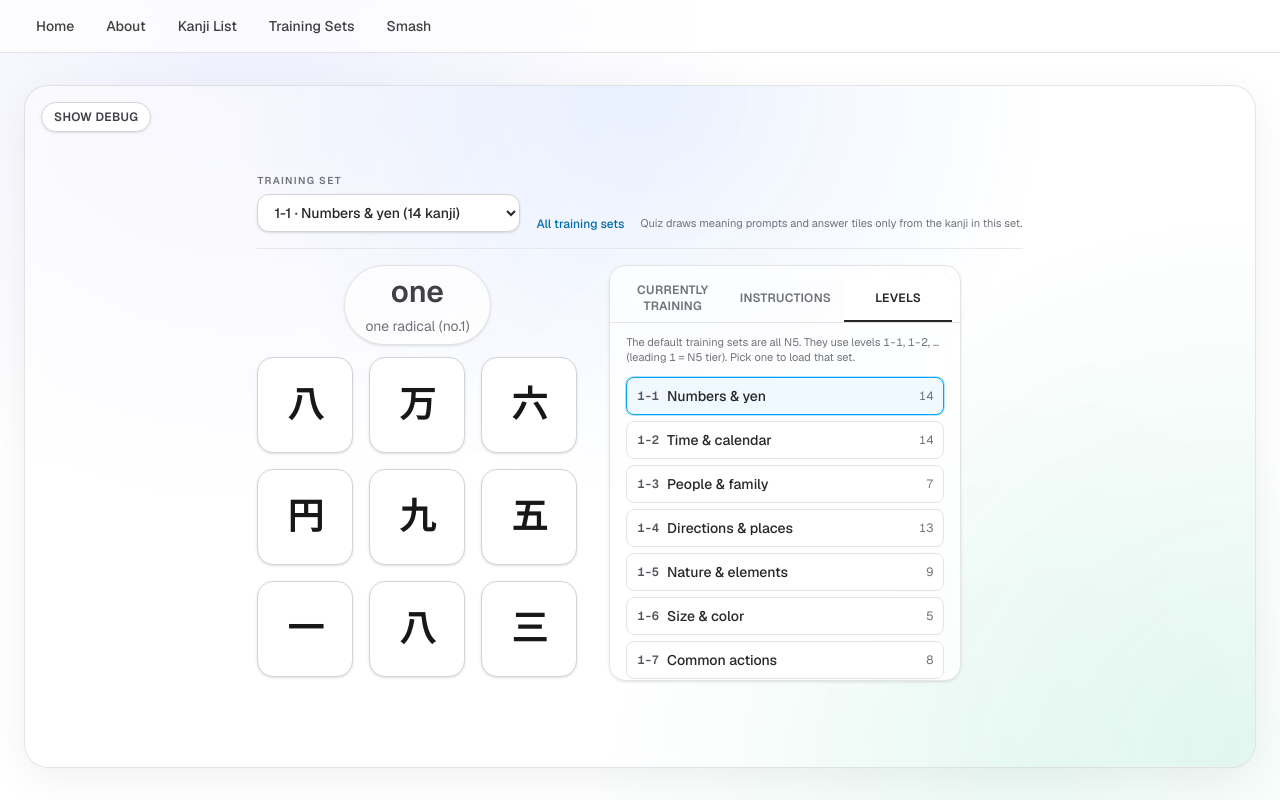
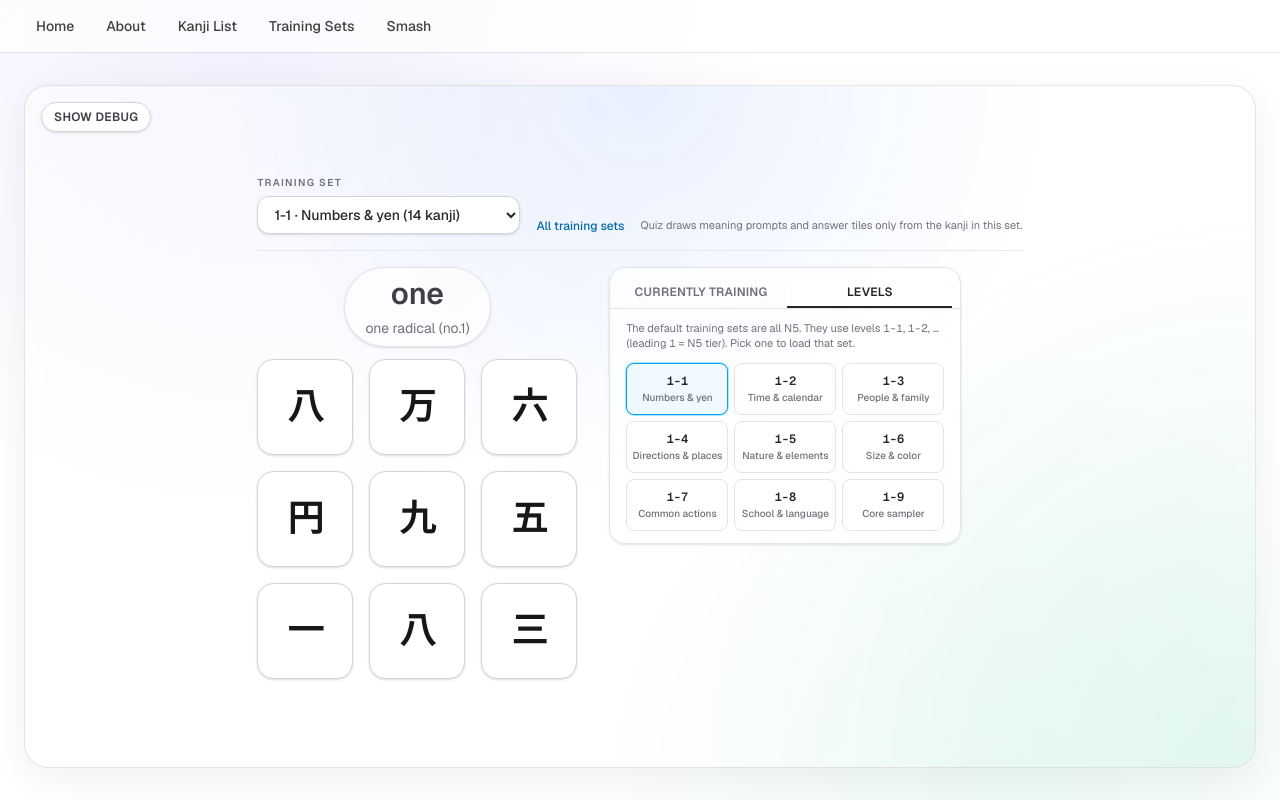
Before and after one commit to merklegroot/smash, a Next.js app: page /smash in a window 1280 px wide. Both pictures are taken after a click on the tab "LEVELS". Built offline with nearby package versions, Linux system fonts and the light colour scheme.

Commit message:
better level selection

```diff
--- a/app/smash/SmashPageClient.tsx
+++ b/app/smash/SmashPageClient.tsx
@@ -256,9 +256,7 @@ export default function SmashPage() {
   const [correctButtonIndex, setCorrectButtonIndex] = useState<number | null>(null);
   const [isAdvancingRound, setIsAdvancingRound] = useState(false);
   const [showDebugStats, setShowDebugStats] = useState(false);
-  const [rosterPanelTab, setRosterPanelTab] = useState<
-    "training" | "instructions" | "levels"
-  >("training");
+  const [rosterPanelTab, setRosterPanelTab] = useState<"training" | "levels">("training");
   const [selectedKanjiDetails, setSelectedKanjiDetails] = useState<KanjiItem | null>(null);
   const [activeKanjiChars, setActiveKanjiChars] = useState<string[]>([]);
   const [roundsSinceLastTarget, setRoundsSinceLastTarget] = useState<Record<string, number>>({});
@@ -737,21 +735,6 @@ export default function SmashPage() {
                 <button
                   type="button"
                   role="tab"
-                  aria-selected={rosterPanelTab === "instructions"}
-                  id="roster-tab-instructions"
-                  aria-controls="roster-panel-instructions"
-                  className={`cursor-pointer flex-1 rounded-t-lg px-1.5 py-2 text-[10px] font-semibold uppercase tracking-wide transition sm:px-2 sm:text-xs ${
-                    rosterPanelTab === "instructions"
-                      ? "bg-white text-zinc-800 shadow-[inset_0_-2px_0_0_var(--tw-shadow-color)] shadow-zinc-800 dark:bg-zinc-900 dark:text-zinc-100 dark:shadow-zinc-100"
-                      : "text-zinc-500 hover:bg-zinc-100/80 hover:text-zinc-700 dark:text-zinc-400 dark:hover:bg-zinc-800/80 dark:hover:text-zinc-200"
-                  }`}
-                  onClick={() => setRosterPanelTab("instructions")}
-                >
-                  Instructions
-                </button>
-                <button
-                  type="button"
-                  role="tab"
                   aria-selected={rosterPanelTab === "levels"}
                   id="roster-tab-levels"
                   aria-controls="roster-panel-levels"
@@ -813,23 +796,6 @@ export default function SmashPage() {
                 </div>
                 <div
                   role="tabpanel"
-                  id="roster-panel-instructions"
-                  aria-labelledby="roster-tab-instructions"
-                  hidden={rosterPanelTab !== "instructions"}
-                >
-                  <p className="mb-2 text-xs font-semibold text-zinc-700 dark:text-zinc-200">
-                    How practice works
-                  </p>
-                  <p className="text-[11px] leading-relaxed text-zinc-600 dark:text-zinc-300">
-                    Red pips mean you missed that kanji before getting the round right — those kanji
-                    are weighted to appear as the meaning prompt more often. Kanji you have not seen
-                    as the prompt for a while also get a small nudge so the session mixes characters
-                    instead of only chasing mistakes. Only kanji from your selected training set
-                    appear in the quiz.
-                  </p>
-                </div>
-                <div
-                  role="tabpanel"
                   id="roster-panel-levels"
                   aria-labelledby="roster-tab-levels"
                   hidden={rosterPanelTab !== "levels"}
@@ -840,29 +806,26 @@ export default function SmashPage() {
                     (leading <span className="font-mono">1</span> = N5 tier). Pick one to load that
                     set.
                   </p>
-                  <ul className="space-y-1.5">
+                  <ul className="grid grid-cols-3 gap-1.5">
                     {n5LevelRows.map(({ levelLabel, set }) => {
                       const selected = selectedTrainingSetId === set.id;
 
                       return (
-                        <li key={set.id}>
+                        <li key={set.id} className="min-w-0">
                           <button
                             type="button"
                             onClick={() => selectTrainingSet(set)}
-                            className={`flex w-full items-center gap-2 rounded-lg border px-2.5 py-2 text-left text-sm transition ${
+                            className={`flex w-full min-h-[3.25rem] flex-col items-center justify-center gap-0.5 rounded-lg border px-1 py-2 text-center transition ${
                               selected
                                 ? "border-sky-500 bg-sky-50 ring-1 ring-sky-500/30 dark:border-sky-600 dark:bg-sky-950/50 dark:ring-sky-400/25"
                                 : "border-zinc-200 bg-white hover:bg-zinc-50 dark:border-zinc-600 dark:bg-zinc-900/60 dark:hover:bg-zinc-800/80"
                             }`}
                           >
-                            <span className="shrink-0 font-mono text-xs font-semibold tabular-nums text-zinc-600 dark:text-zinc-300">
+                            <span className="font-mono text-xs font-semibold tabular-nums text-zinc-800 dark:text-zinc-100">
                               {levelLabel}
                             </span>
-                            <span className="min-w-0 flex-1 font-medium text-zinc-800 dark:text-zinc-100">
+                            <span className="line-clamp-2 w-full text-[10px] font-medium leading-snug text-zinc-500 dark:text-zinc-400">
                               {set.name}
-                            </span>
-                            <span className="shrink-0 text-xs tabular-nums text-zinc-500 dark:text-zinc-400">
-                              {set.kanjiChars.length}
                             </span>
                           </button>
                         </li>
```
